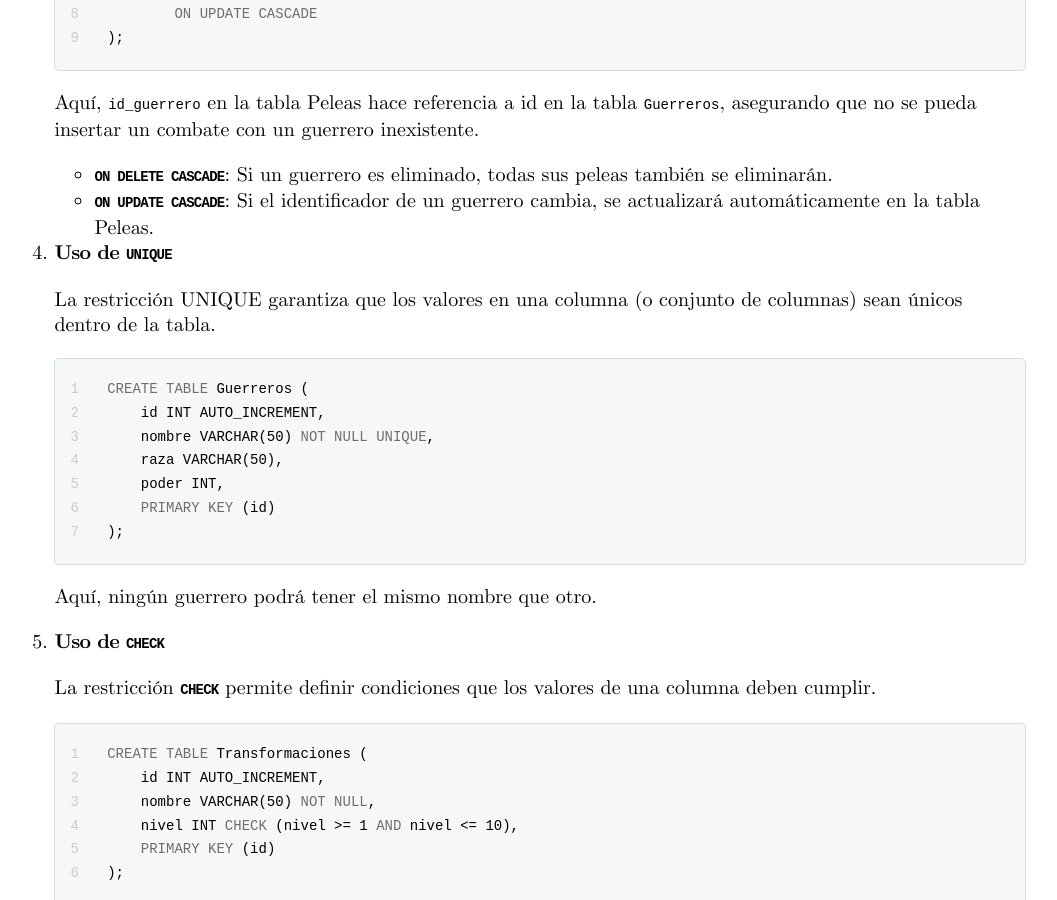
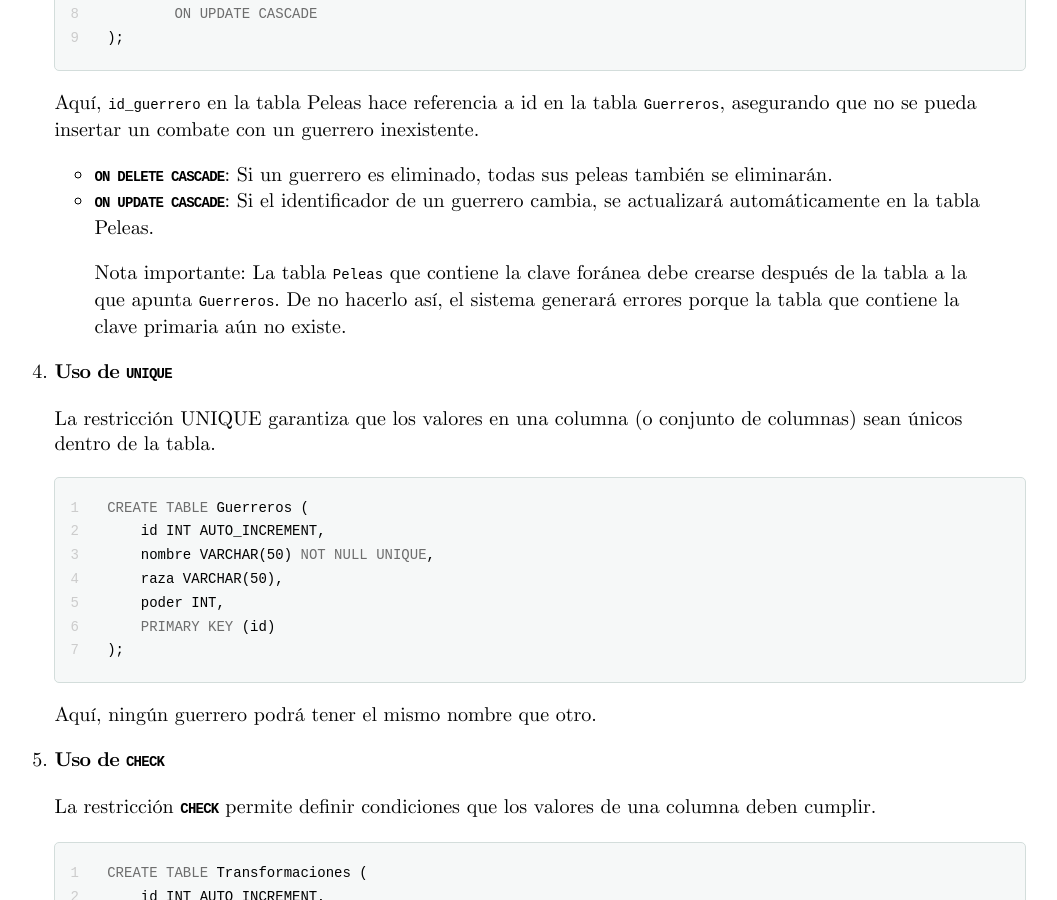
Before and after one commit to TeoRojas/teorojas.github.io, a Jekyll site: the page built from bases-de-datos/UD04-teoria.md, in a window 1280 px wide and 900 px high, scrolled down 26945 px. Shown: the whole window, without its empty margins (120-1177 px from the left). Built offline with Jekyll 4.4.1, drawn with Linux system fonts in a browser that asks for light colours; nearby versions of some CDN libraries.

Commit message:
BBDD.UD04-> Updated Foreign Key

```diff
--- a/bases-de-datos/UD04-teoria.md
+++ b/bases-de-datos/UD04-teoria.md
@@ -889,6 +889,8 @@ Las principales restricciones que se pueden implementar en MySQL son:
     - **`ON DELETE CASCADE`**: Si un guerrero es eliminado, todas sus peleas también se eliminarán.
     - **`ON UPDATE CASCADE`**: Si el identificador de un guerrero cambia, se actualizará automáticamente en la tabla Peleas.
 
+    > Nota importante: La tabla `Peleas` que contiene la clave foránea debe crearse después de la tabla a la que apunta `Guerreros`. De no hacerlo así, el sistema generará errores porque la tabla que contiene la clave primaria aún no existe.
+
 4. **Uso de `UNIQUE`**
 
     La restricción UNIQUE garantiza que los valores en una columna (o conjunto de columnas) sean únicos dentro de la tabla.
```
